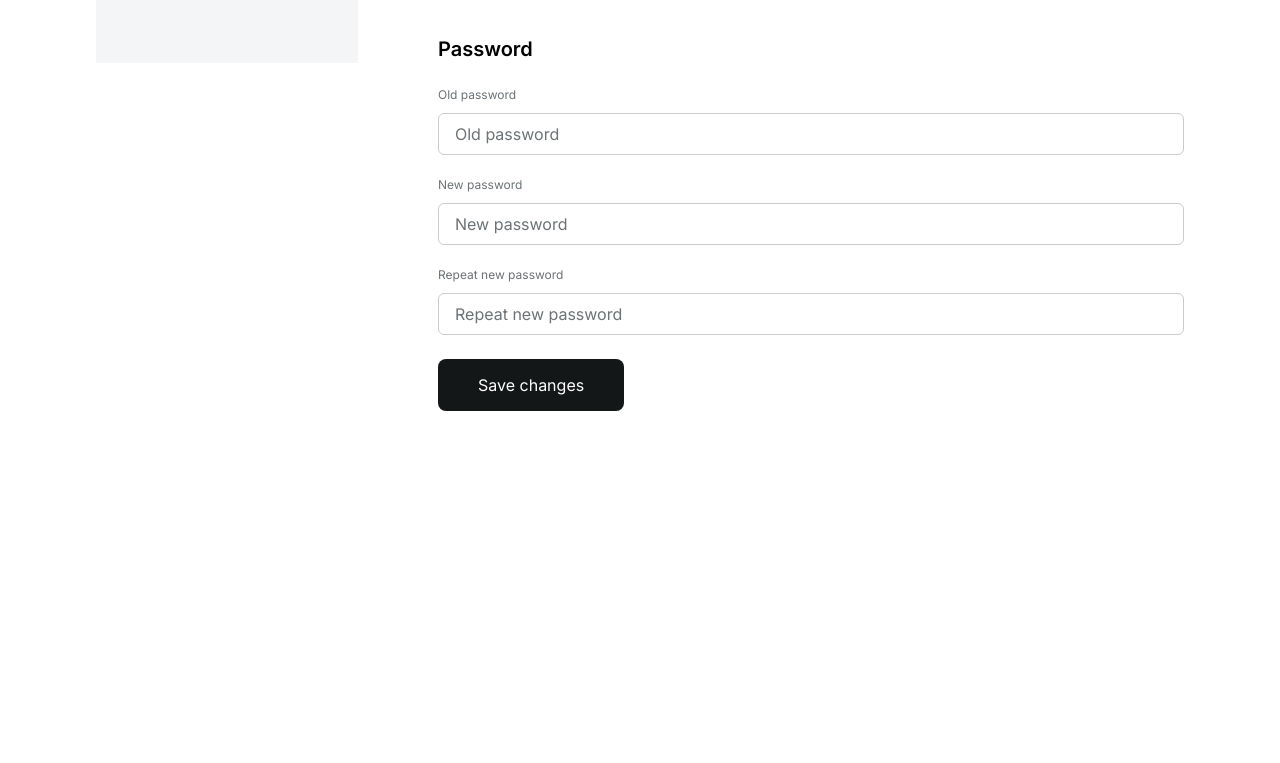
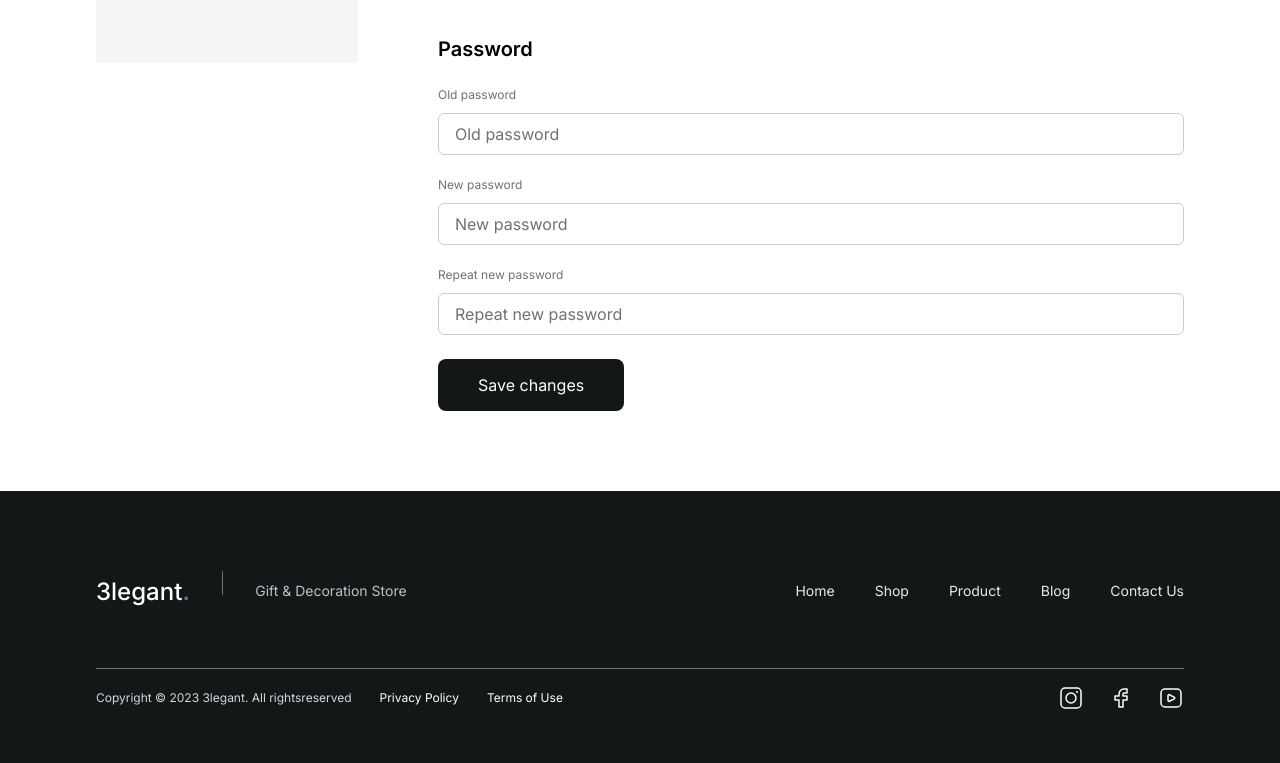
Before and after one commit to Saleh-Nairat/project, a website: page pages/my-account.html in a window 1280 px wide. Shown: the part 751-1514 px from the top of the page. Before the commit the page ends 1242 px from the top, so only its background shows below. Drawn offline with Linux system fonts and the light colour scheme.

Commit message:
add footer section

```diff
--- a/pages/my-account.html
+++ b/pages/my-account.html
@@ -150,6 +150,71 @@
 
     </main>
 
+    <footer class="footer bg-[#141718] text-white">
+
+        <section class="footer-section container">
+
+            <div
+                class="first-line pb-14.25 pt-20 flex justify-center items-center lg:justify-between flex-col lg:flex-row max-lg:gap-10">
+                <div class="logo flex flex-col md:flex-row justify-center items-center">
+                    <h2 class="text-[#FFFFFF] text-[24px] leading-6 font-medium">3legant<span
+                            class="text-[#6C7275] text-[26px]">.</span></h2>
+                    <div
+                        class="wall w-6 h-6 border-b md:border-b-0 md:border-r border-[#6C7275] pt-4 mb-4 md:pl-8 md:mr-8">
+                    </div>
+                    <p class="text-[#E8ECEF] text-[14px] leading-5.5 opacity-80">Gift & Decoration Store</p>
+                </div>
+                <div class="pages">
+                    <ul class="flex gap-8 md:gap-10 flex-col md:flex-row justify-center items-center">
+                        <li
+                            class="text-[#FEFEF] text-[14px] leading-5.5 opacity-90 hover:text-blue-500 transition-all duration-300">
+                            <a href="../index.html">Home</a>
+                        </li>
+                        <li
+                            class="text-[#FEFEF] text-[14px] leading-5.5 opacity-90 hover:text-blue-500 transition-all duration-300">
+                            <a href="./shop.html">Shop</a>
+                        </li>
+                        <li
+                            class="text-[#FEFEF] text-[14px] leading-5.5 opacity-90 hover:text-blue-500 transition-all duration-300">
+                            <a href="#">Product</a>
+                        </li>
+                        <li
+                            class="text-[#FEFEF] text-[14px] leading-5.5 opacity-90 hover:text-blue-500 transition-all duration-300">
+                            <a href="./blog.html">Blog</a>
+                        </li>
+                        <li
+                            class="text-[#FEFEF] text-[14px] leading-5.5 opacity-90 hover:text-blue-500 transition-all duration-300">
+                            <a href="./contact-us.html">Contact Us</a>
+                        </li>
+                    </ul>
+                </div>
+            </div>
+
+            <div
+                class="second-line pb-13 flex flex-col lg:flex-row justify-center lg:justify-between items-center border-t pt-4 border-[#6C7275]">
+                <div class="info flex flex-col lg:flex-row gap-7">
+                    <p
+                        class="text-[#E8ECEF] text-[10px] sm:text-[12px] leading-4 sm:leading-5 opacity-90 max-lg:order-2">
+                        Copyright © 2023 3legant. All rightsreserved</p>
+                    <div class="terms-and-policy flex gap-7 max-lg:justify-center items-center">
+                        <span class="text-[#FEFEFE] text-[12px] leading-5">Privacy Policy</span>
+                        <span class="text-[#FEFEFE] text-[12px] leading-5">Terms of Use</span>
+                    </div>
+                </div>
+                <div class="social flex gap-6 max-lg:order-[-100] max-lg:pb-8 max-lg:pt-1.5">
+                    <a href="#" class="hover:bg-[#E537B1] transition-all duration-300 rounded-lg p-px"><img
+                            src="../icons/instagram.svg" alt="instagram logo"></a>
+                    <a href="#" class="hover:bg-[#0866ff] transition-all duration-300 rounded-lg p-px"><img
+                            src="../icons/facebook.svg" alt="facebook logo"></a>
+                    <a href="#" class="hover:bg-[#ff0033] transition-all duration-300 rounded-lg p-px"><img
+                            src="../icons/youtube.svg" alt="youtube logo"></a>
+                </div>
+            </div>
+
+        </section>
+
+    </footer>
+
 </body>
 
 </html>
```
